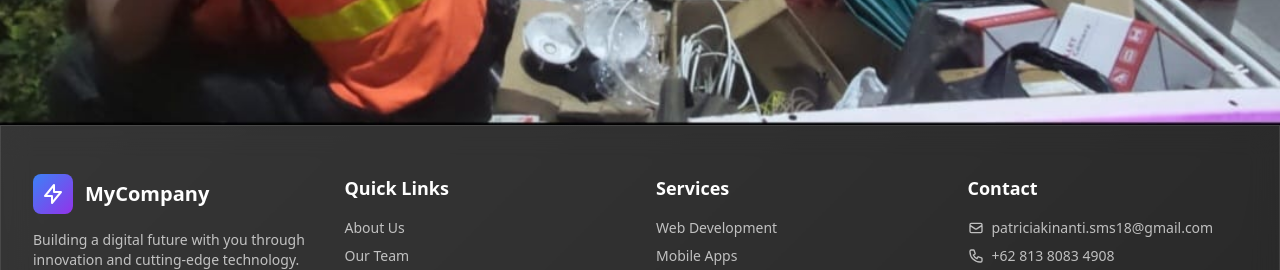
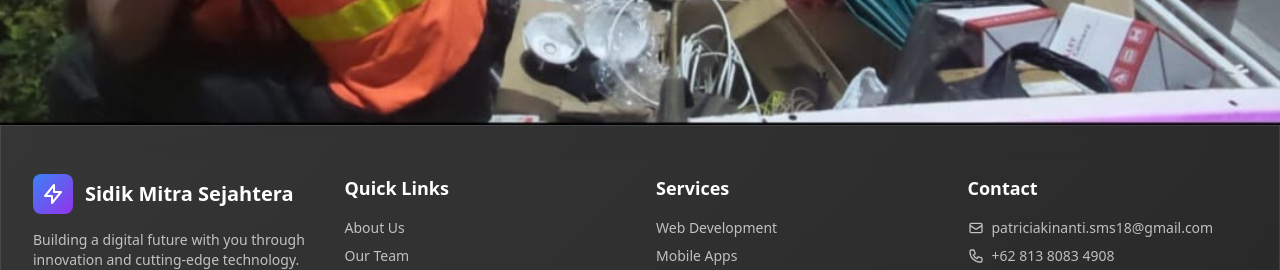
Before and after one commit to yvess66/companyprofile, a Next.js app: page / in a window 1280 px wide. Shown: the part 2099-2369 px from the top of the page. Built offline with nearby package versions, Linux system fonts and the light colour scheme.

Commit message:
update kode

```diff
--- a/components/Footer.tsx
+++ b/components/Footer.tsx
@@ -13,7 +13,7 @@
                   <path strokeLinecap="round" strokeLinejoin="round" strokeWidth="2" d="M13 10V3L4 14h7v7l9-11h-7z"></path>
                 </svg>
               </div>
-              <h3 className="text-xl font-bold">MyCompany</h3>
+              <h3 className="text-xl font-bold">Sidik Mitra Sejahtera</h3>
             </div>
             <p className="text-white/70 text-sm">
               Building a digital future with you through innovation and cutting-edge technology.
```
